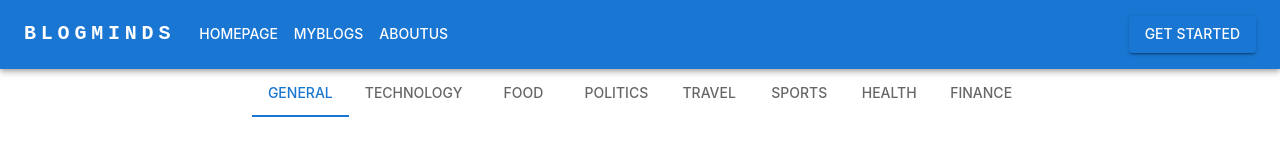
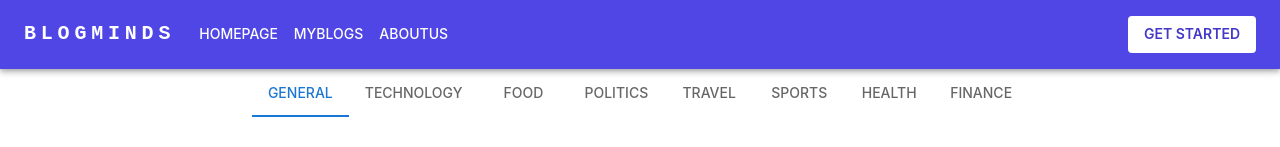
Before and after one commit to aslezar/BlogMinds, a React (Vite) app in the folder client/: page / in a window 1280 px wide. Shown: the top 147 px of the page. Built offline with nearby package versions, Linux system fonts and the light colour scheme; grey boxes are pictures that could not be loaded.

Commit message:
Refactor Navbar component

```diff
--- a/client/src/components/Navbar.tsx
+++ b/client/src/components/Navbar.tsx
@@ -56,7 +56,7 @@ function ResponsiveAppBar() {
 	const dispatch = useAppDispatch();
 
 	return (
-		<AppBar position="static">
+    <AppBar position="static" className="!bg-indigo-600">
       <Container maxWidth="xl">
         <Toolbar disableGutters>
           <Typography
@@ -109,7 +109,7 @@ function ResponsiveAppBar() {
               {pages.map((page) => (
                 <MenuItem key={page.name} onClick={handleCloseNavMenu}>
                   <Typography textAlign="center">
-										<Link to={page.link}>{page.name}</Link>
+                    <Link  to={page.link}>{page.name}</Link>
                   </Typography>
                 </MenuItem>
               ))}
@@ -182,7 +182,10 @@ function ResponsiveAppBar() {
               </Menu>
             </Box>
           ) : (
-						<Button variant="contained">
+            <Button
+              variant="contained"
+              className="!shadow-none !bg-white !font-semibold !text-indigo-700 hover:!bg-indigo-400 hover:!text-white"
+            >
               <Link to="/signin">Get Started</Link>
             </Button>
           )}
```
Lines whose indentation alone changed are shown as unchanged.
